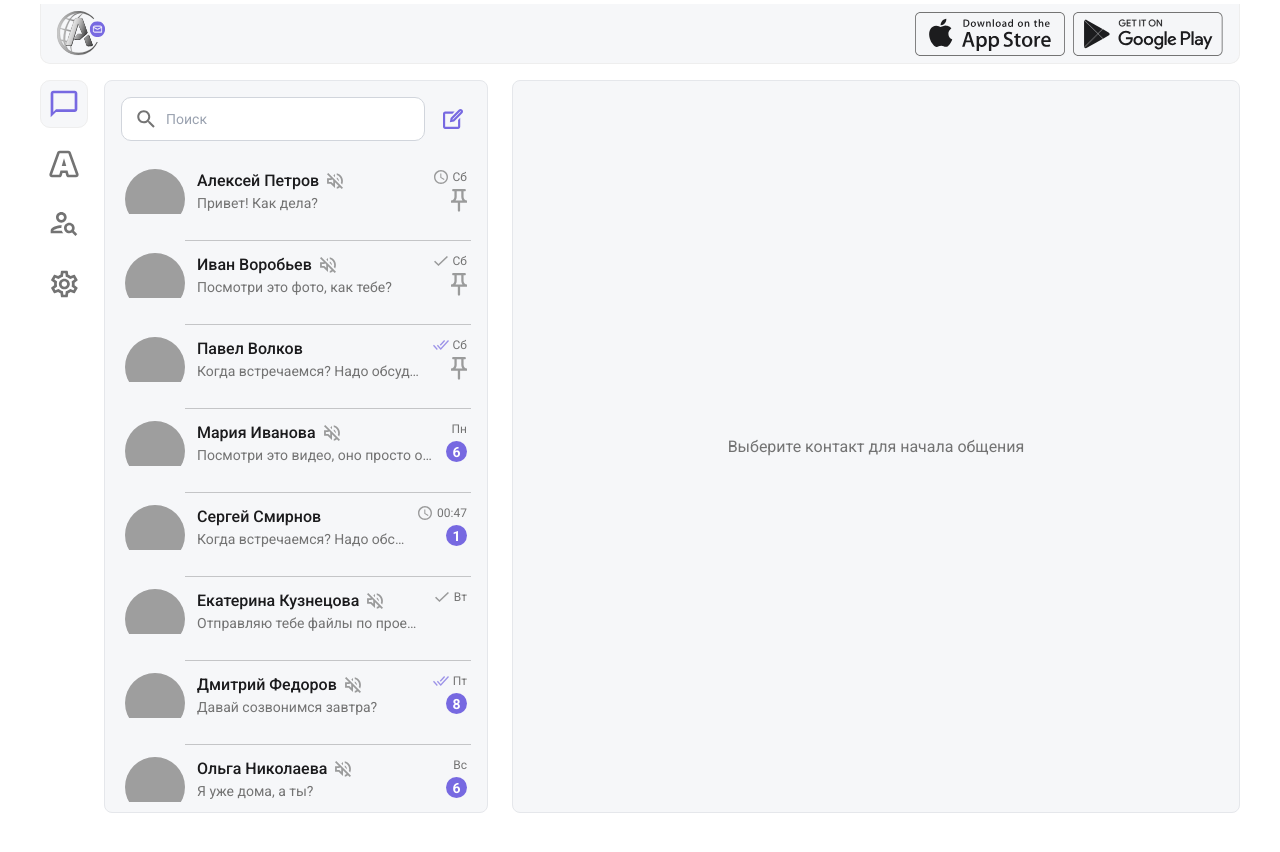
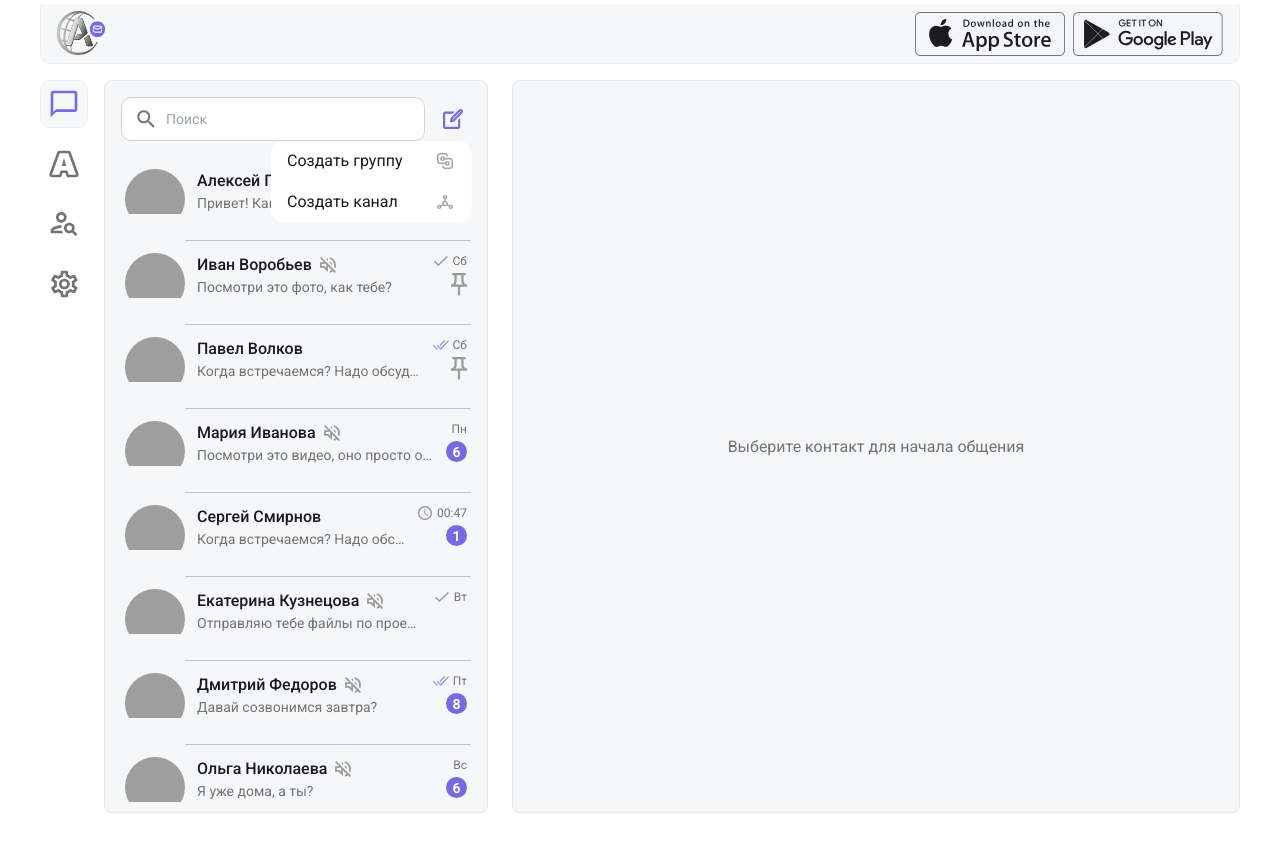
Before and after one commit to Fixer201/chat-frontend-4, a Next.js app: page /chats in a window 1280 px wide. Both pictures are taken after a click on the button "Создать". Shown: the top 852 px of the page. Built offline with nearby package versions, Linux system fonts and the light colour scheme; grey boxes are pictures that could not be loaded.

Commit message:
feat(ChatList):create options buttons of creating group/channel

```diff
--- a/src/app/globals.css
+++ b/src/app/globals.css
@@ -77,6 +77,7 @@ body {
 
 :root {
     --radius: 0.625rem; /* 10px */
+
     --chat-list-divider-left: calc(60px + 12px + 8px);
     --app-login-background: url(/images/login/Background.svg);
     --app-login-start: url(/images/login/StartPage.svg);
@@ -182,7 +183,7 @@ body {
     --dropdown-min-width: 180px;
     --dropdown-max-width: 400px;
     --dropdown-extra-padding: 96px;
-
+    --create-menu-width: 200px;
     /* Call Modal Window */ /* Figma Frame Name: Chat Tab_Call_t_Opponent's profile full_In contacts_Maximum info */
     --app-call-modal-red: hsla(
         359,
--- a/src/modules/chats-list/components/ChatsList.tsx
+++ b/src/modules/chats-list/components/ChatsList.tsx
@@ -6,6 +6,7 @@ import {
     useCallback,
     useEffect,
     useMemo,
+    useRef,
     useState,
 } from 'react'
 import { useChats } from '@shared/hooks/useChats'
@@ -20,11 +21,13 @@ import { CustomScrollbar } from '@shared/ui/CustomScrollbar/CustomScrollbar'
 import { useRouter } from 'next/navigation'
 import Search from '@shared/ui/Search'
 import Image from 'next/image'
+import Dropdown from '@shared/ui/dropdown/Dropdown'
+import CreateMenuButton from './CreateMenuButton'
 
 export default function ChatsList() {
     const router = useRouter()
-    const [showFilterButton, setShowFilterButton] =
-        useState(true)
+    const [createMenuPosition, setCreateMenuPosition] =
+        useState({ top: 0, left: 0 })
     const [searchValue, setSearchValue] = useState('')
     const [deleteModalOpen, setDeleteModalOpen] =
         useState(false)
@@ -198,6 +201,19 @@ export default function ChatsList() {
         )
     }, [loading, chats, searchValue])
 
+    // Обработчики для меню создания
+    const handleCreateGroup = useCallback(() => {
+        // Реальная логика создания группы
+        alert('Создать группу')
+        // router.push('/create-group')
+    }, [])
+
+    const handleCreateChannel = useCallback(() => {
+        // Реальная логика создания канала
+        alert('Создать канал')
+        // router.push('/create-channel')
+    }, [])
+
     return (
         <>
             <div className="flex h-full flex-col">
@@ -211,23 +227,13 @@ export default function ChatsList() {
                         clearIconSrc="/images/search/closeSearch.svg"
                         showClearButton={true}
                     />
-                    {showFilterButton && (
-                        <button
-                            type="button"
-                            className={`
-                              shrink-0 rounded-lg p-2 transition-colors
-                              hover:bg-gray-200
-                            `}
-                            aria-label="Фильтр"
-                        >
-                            <Image
-                                src="/icons/createCollab.svg"
-                                alt="filter"
-                                width={20}
-                                height={20}
-                            />
-                        </button>
-                    )}
+
+                    <CreateMenuButton
+                        onSelectGroup={handleCreateGroup}
+                        onSelectChannel={
+                            handleCreateChannel
+                        }
+                    />
                 </div>
                 <div className="h-11/12 flex-1 overflow-y-auto">
                     {/* ИЗМЕНЕНО: используем loading из Redux вместо isLoading */}
--- /dev/null
+++ b/src/modules/chats-list/components/CreateMenuButton.tsx
@@ -0,0 +1,134 @@
+/* eslint-disable @typescript-eslint/no-unused-vars */
+'use client'
+
+import {
+    useCallback,
+    useLayoutEffect,
+    useRef,
+    useState,
+} from 'react'
+import Image from 'next/image'
+import Dropdown from '@shared/ui/dropdown/Dropdown'
+
+interface CreateMenuButtonProps {
+    onSelectGroup?: () => void
+    onSelectChannel?: () => void
+    className?: string
+}
+
+export default function CreateMenuButton({
+    onSelectGroup,
+    onSelectChannel,
+    className = '',
+}: CreateMenuButtonProps) {
+    const [createMenuPosition, setCreateMenuPosition] =
+        useState({ top: 0, left: 0 })
+    const buttonRef = useRef<HTMLButtonElement>(null)
+    const [menuWidth, setMenuWidth] = useState(180) // Увеличено до 180
+
+    // Получаем ширину меню при монтировании компонента
+    // Получаем ширину меню при монтировании компонента
+    useLayoutEffect(() => {
+        if (typeof window === 'undefined') return
+
+        const updateWidth = () => {
+            const menuWidthStr = window
+                .getComputedStyle(document.documentElement)
+                .getPropertyValue('--create-menu-width')
+            const width = parseInt(menuWidthStr, 10) || 200
+            setMenuWidth(width)
+        }
+
+        // Откладываем обновление до следующего кадра анимации
+        requestAnimationFrame(updateWidth)
+    }, [])
+
+    const handleCreateMenu = useCallback(
+        (e: React.MouseEvent) => {
+            if (!buttonRef.current) return
+
+            const buttonRect =
+                buttonRef.current.getBoundingClientRect()
+
+            setCreateMenuPosition({
+                left: buttonRect.right - menuWidth,
+                top: buttonRect.bottom + 4,
+            })
+        },
+        [menuWidth],
+    )
+
+    const handleCreateGroup = useCallback(() => {
+        if (onSelectGroup) {
+            onSelectGroup()
+        } else {
+            alert('Создать группу')
+        }
+    }, [onSelectGroup])
+
+    const handleCreateChannel = useCallback(() => {
+        if (onSelectChannel) {
+            onSelectChannel()
+        } else {
+            alert('Создать канал')
+        }
+    }, [onSelectChannel])
+
+    return (
+        <Dropdown>
+            <Dropdown.Trigger>
+                <button
+                    ref={buttonRef}
+                    type="button"
+                    className={`
+                      shrink-0 rounded-lg p-2 transition-colors
+                      hover:bg-gray-200
+                      ${className}
+                    `}
+                    aria-label="Создать"
+                    onClick={handleCreateMenu}
+                >
+                    <Image
+                        src="/icons/createCollab.svg"
+                        alt="Создать"
+                        width={20}
+                        height={20}
+                    />
+                </button>
+            </Dropdown.Trigger>
+            <Dropdown.Content
+                width="auto"
+                minWidth={menuWidth} // Увеличено минимальную ширину
+                maxWidth={menuWidth}
+                manualPosition={createMenuPosition}
+            >
+                <Dropdown.Item
+                    label="Создать группу"
+                    onSelect={handleCreateGroup}
+                    rightIcon={
+                        <Image
+                            src="/icons/chatList/createGroup.svg"
+                            alt="Создать группу"
+                            width={16}
+                            height={16}
+                            className="opacity-80"
+                        />
+                    }
+                />
+                <Dropdown.Item
+                    label="Создать канал"
+                    onSelect={handleCreateChannel}
+                    rightIcon={
+                        <Image
+                            src="/icons/chatList/createChannel.svg"
+                            alt="Создать канал"
+                            width={16}
+                            height={16}
+                            className="opacity-80"
+                        />
+                    }
+                />
+            </Dropdown.Content>
+        </Dropdown>
+    )
+}
```
Also changed, not shown: public/icons/chatList/createChannel.svg (added), public/icons/chatList/createGroup.svg (added).
